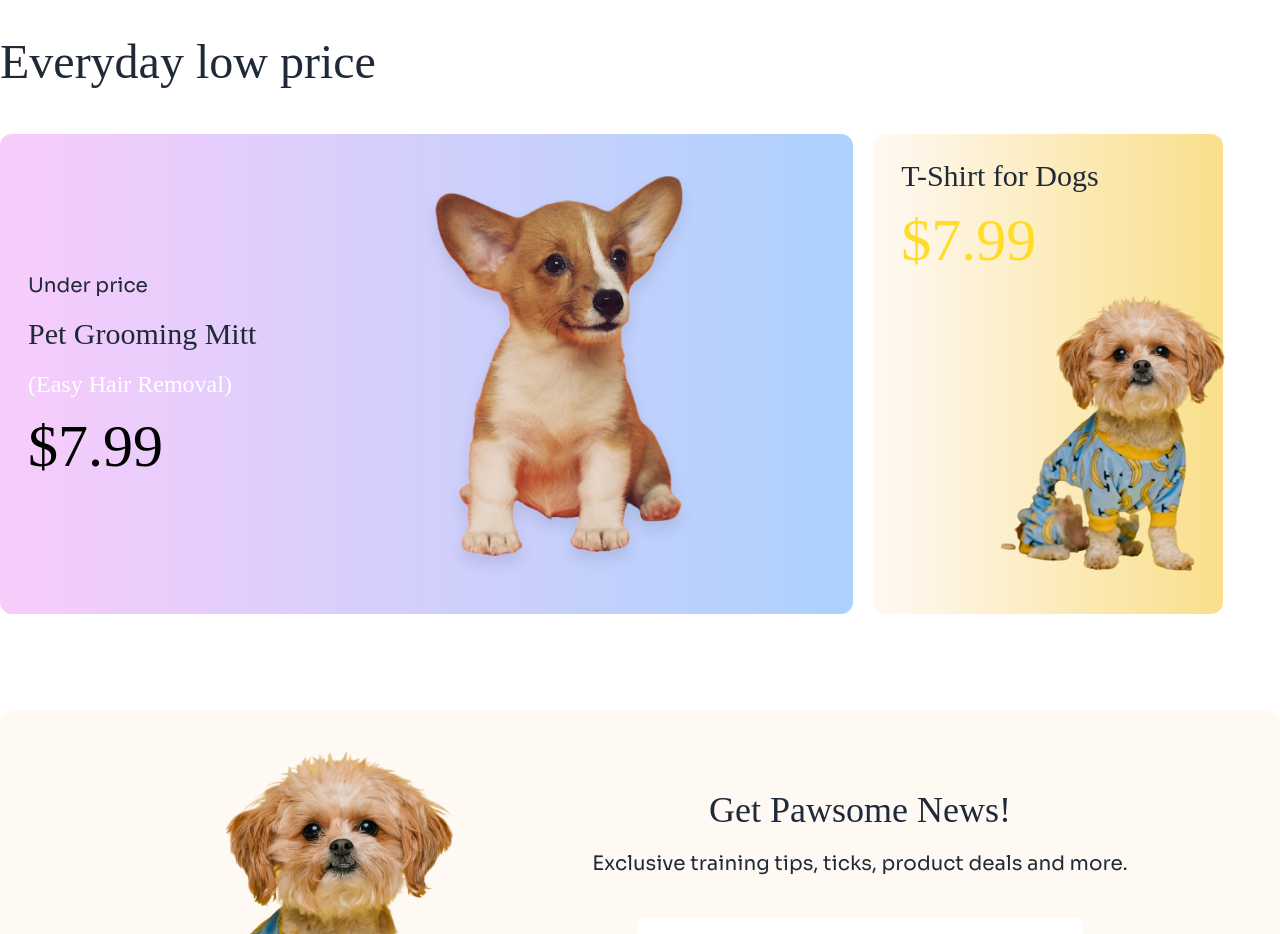
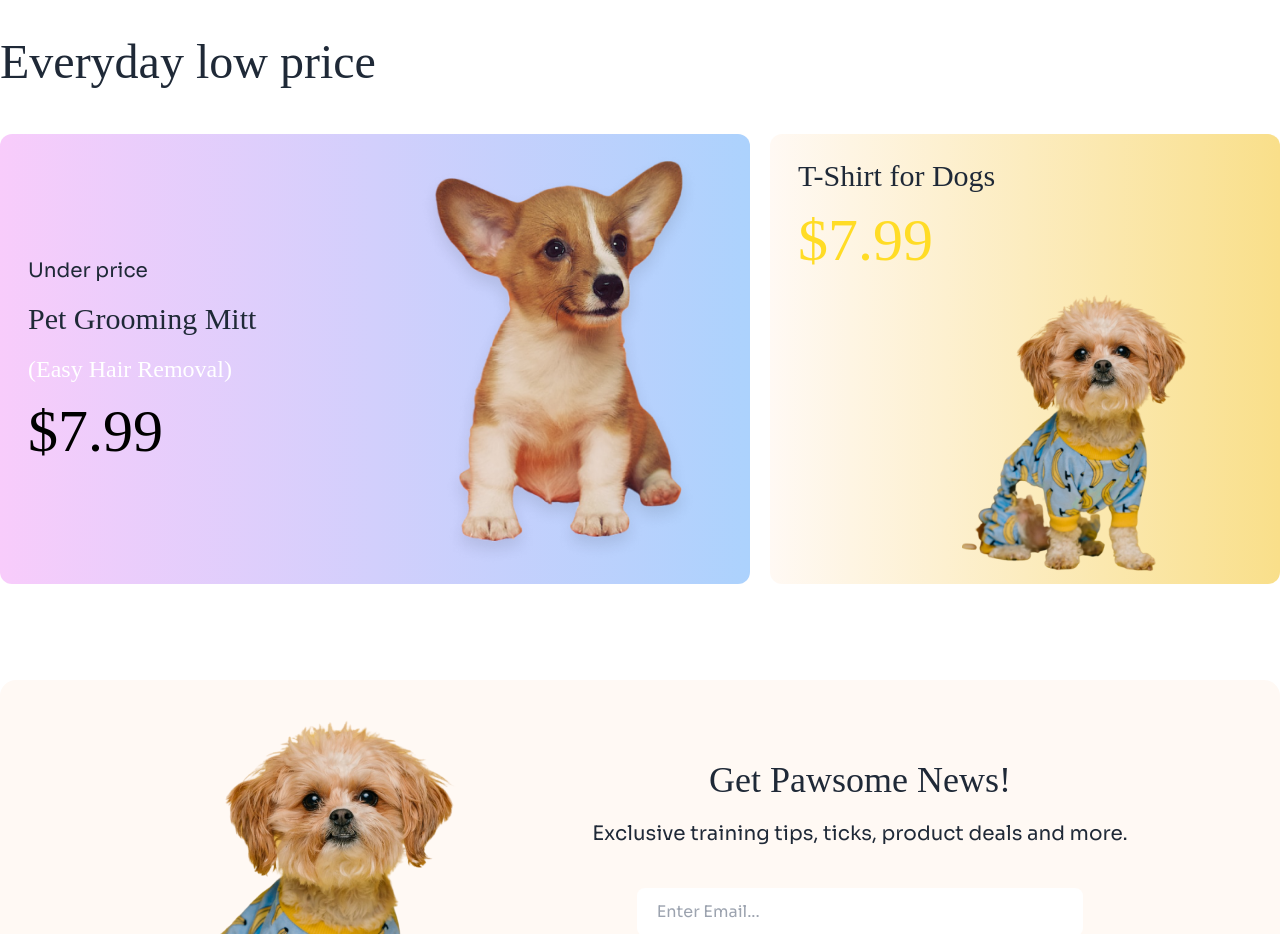
Before and after one commit to sohail4612/assignment03, a plain HTML site: page index.html in a window 1280 px wide. Shown: the part 3040-3974 px from the top of the page. Drawn offline with nearby package versions, Linux system fonts and the light colour scheme; a web font is replaced by a local one.

Commit message:
changed some image alignment

```diff
--- a/index.html
+++ b/index.html
@@ -442,7 +442,7 @@
 
                 <div class="lg:flex gap-5">
                     <div
-                        class="relative lg:flex lg:w-4/6 lg:items-center  bg-gradient-to-r from-[#F8CCFB] to-[#ACD2FD] h-[480px] rounded-xl my-5 lg:my-0 cursor-pointer">
+                        class="relative lg:flex lg:w-[760px] lg:items-center  bg-gradient-to-r from-[#F8CCFB] to-[#ACD2FD] h-[450px] rounded-xl my-5 lg:my-0 cursor-pointer">
                         <div class="space-y-4 py-6 px-7 lg:py-0 ">
                             <h6 class="hidden lg:block text-xl">Under price</h6>
                             <h3 class="text-3xl font-adlam-display">Pet Grooming Mitt</h3>
@@ -454,12 +454,12 @@
                         </div>
                     </div>
                     <div>
-                        <div class="relative lg:pr-24 bg-gradient-to-r from-[#FFF9F4] to-[#F9DF8A] h-[480px] rounded-xl cursor-pointer">
+                        <div class="relative lg:w-[510px] bg-gradient-to-r from-[#FFF9F4] to-[#F9DF8A] h-[450px] rounded-xl cursor-pointer">
                             <div class="space-y-4 py-6 px-7">
                                 <h3 class="text-3xl font-adlam-display">T-Shirt for Dogs</h3>
                                 <h1 class="text-6xl font-adlam-display text-[#FFDC26]">$7.99</h1>
                             </div>
-                            <div class="absolute -left-9 lg:left-0 w-[360px] pl-32">
+                            <div class="absolute -left-9 lg:left-16 w-[360px] pl-32">
                                 <img src="c1-assets/cute-pet-mid.png" alt="">
                             </div>
                         </div>
```
